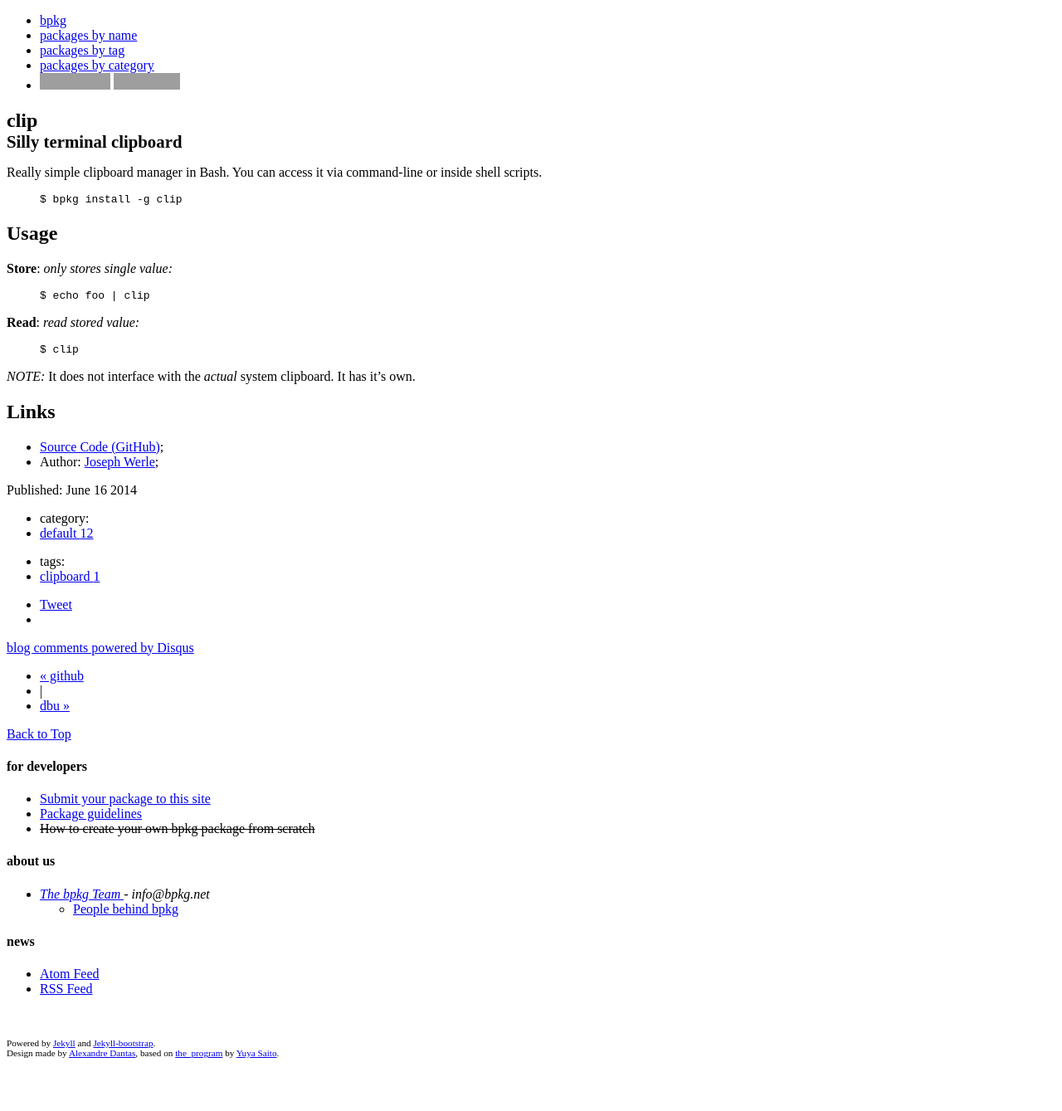
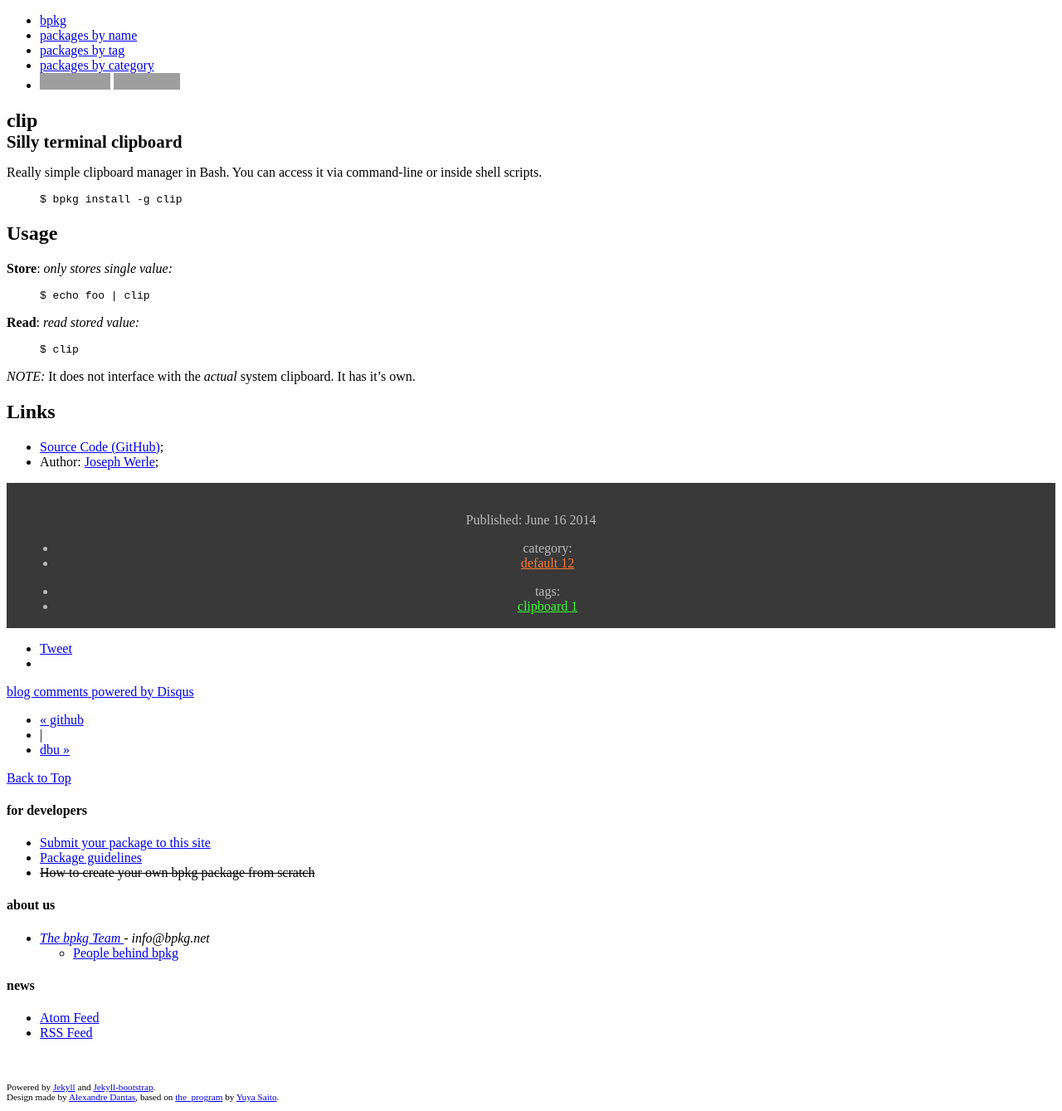
Before and after one commit to bpkg/bpkg.github.io, a Jekyll site: the page built from _posts/2014-06-16-clip.md, in a window 1280 px wide. Shown: the whole page at 83% size. Built offline with Jekyll 4.4.1, drawn with Linux system fonts in a browser that asks for light colours; comment, search, counter and statistics services are not loaded; before the commit the page ends 1286 px from its top, so only the background shows below that; grey boxes are pictures that could not be loaded.

Commit message:
Made the META part of each package stand out from the rest of the site

```diff
--- a/assets/custom.css
+++ b/assets/custom.css
@@ -64,3 +64,26 @@ td:first-child {
 tr:hover td {
 	background-color : rgb(220, 220, 220);
 }
+
+
+/* the META part at the bottom of each package */
+.meta {
+	background-color : #393939;
+	color            : rgb(186, 186, 186);
+	padding          : 20px;
+	padding-bottom   : 1px;
+	text-align       : center;
+	margin-bottom    : 10px;
+}
+.meta .list-category a {
+	color : rgba(254, 121, 49, 1);
+}
+.meta .list-category a:hover {
+	color : white;
+}
+.meta .list-tag a {
+	color : rgba(54, 254, 49, 1);
+}
+.meta .list-tag a:hover {
+	color: white;
+}
```
